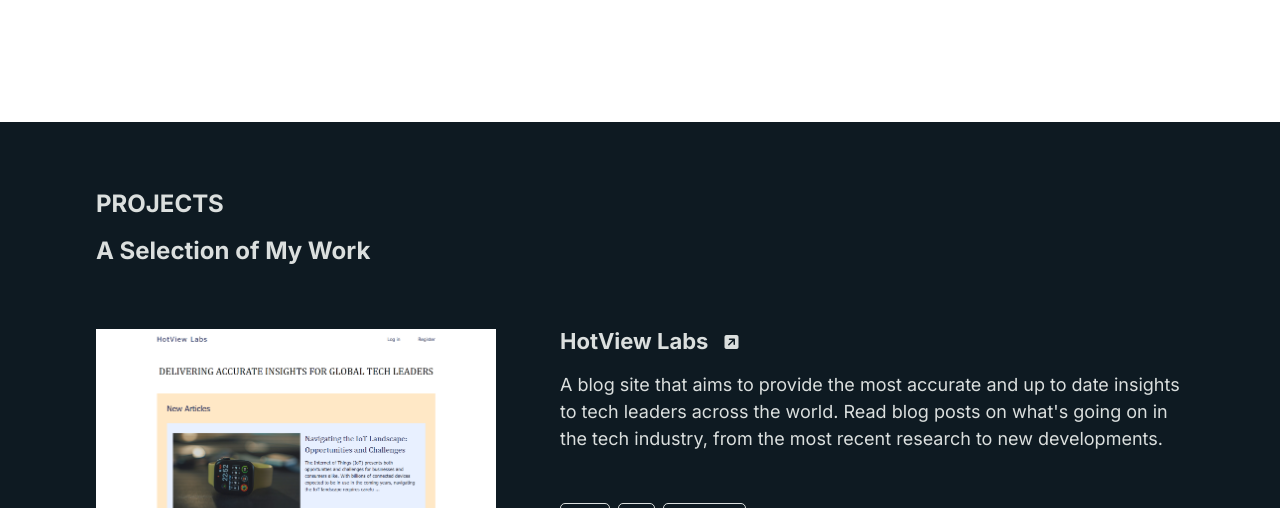
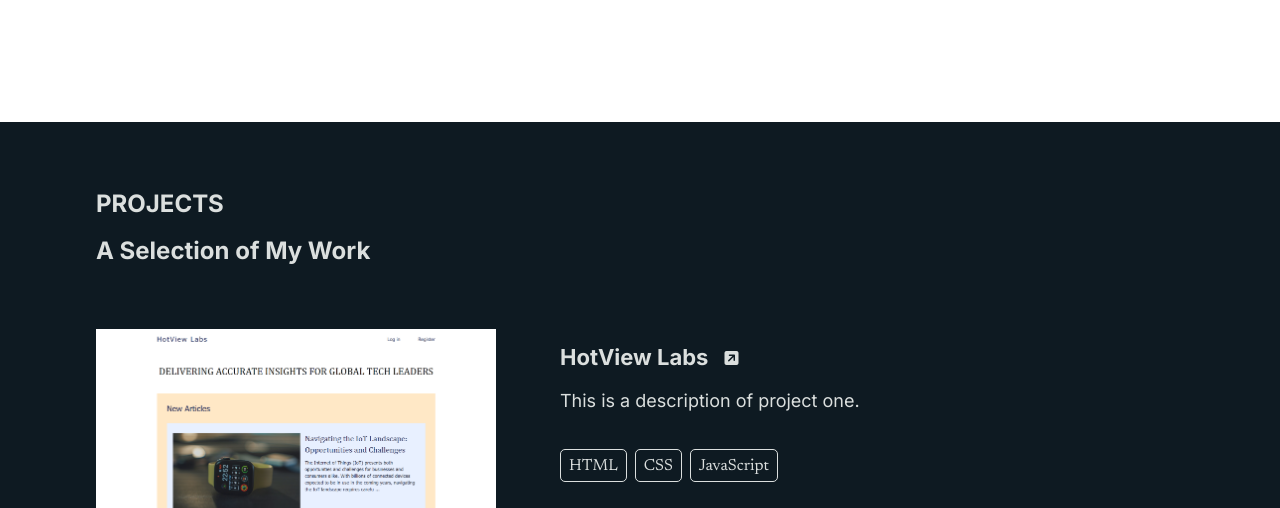
Before and after one commit to EliNygard/portfolio, a plain HTML site: page index.html in a window 1280 px wide. Shown: the part 870-1378 px from the top of the page. Drawn offline with nearby package versions, Linux system fonts and the light colour scheme.

Commit message:
editing padding

```diff
--- a/css/media.css
+++ b/css/media.css
@@ -31,11 +31,6 @@
         font-size: 1.375rem;
     }
 
-    .languages {
-        padding: 2rem 0;
-        font-size: 1rem;
-
-    }
 
 }
 
@@ -123,7 +118,7 @@
 
 
     .languages {
-        padding: 2rem 0;
+        padding: 1rem 0;
         font-size: 1rem;
 
     }
--- a/css/projects-list.css
+++ b/css/projects-list.css
@@ -4,7 +4,7 @@
 
 .projects-wrapper {
   margin: 1rem;
-  padding: 3rem 0 2rem 0;
+  padding: 3rem 0 1rem 0;
 }
 
 .projects-wrapper > ul {
@@ -20,16 +20,17 @@
 }
 
 .projects-header h3,
-.thumbnail h4 {
+.title h4 {
   font-size: 1.125rem;
   margin: 0;
 }
 
-.thumbnail {
-  margin: 0;
-  display: flex;
-  flex-direction: column;
-  gap: 1rem;
+.project-item {
+    padding-bottom: 3rem;
+}
+
+.project-text-content {
+    padding-top: 1rem;
 }
 
 .title {
--- a/index.mjs
+++ b/index.mjs
@@ -6,7 +6,7 @@
     const projects = data.projects;
     console.log(projects);
     const projectsList = document.getElementById("projects-list");
-    // projectsList.innerHTML = "";
+    projectsList.innerHTML = "";
     projects.forEach((project) => {
       const projectItem = generateProjectsHtml(project);
       projectsList.appendChild(projectItem);
```
